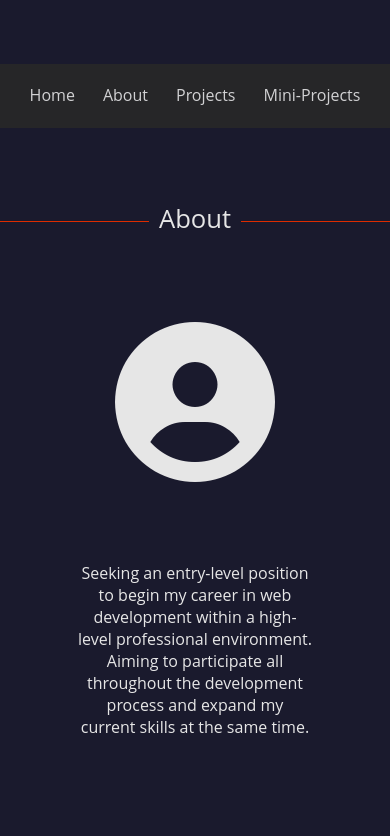
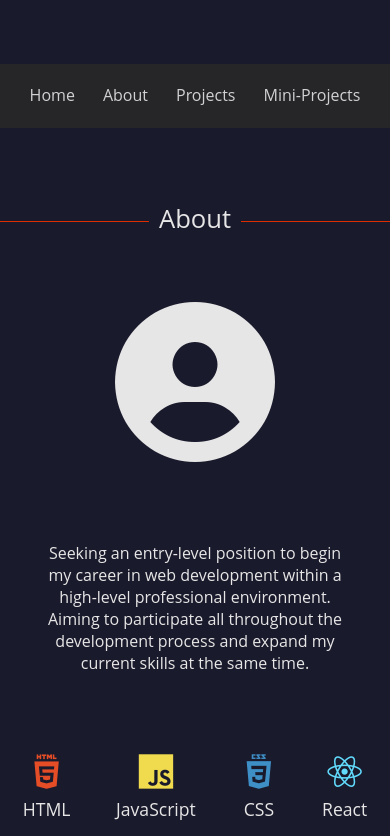
Before and after one commit to Swhag/old-portfolio, a React (Create React App) app: page / in a window 390 px wide. Shown: the part 780-1616 px from the top of the page. Built offline with nearby package versions, Linux system fonts and the light colour scheme; the HTML template or start-up script is replaced by a standard one.

Commit message:
projects section in progress

```diff
--- a/src/styles/about.css
+++ b/src/styles/about.css
@@ -1,6 +1,6 @@
 .about-section {
   width: 100%;
-  margin-bottom: 300px;
+  margin-bottom: 220px;
 }
 
 /* -------------------------------- */
@@ -25,7 +25,7 @@
 
 @media (max-width: 768px) {
   .about-section {
-    margin-bottom: 100px;
+    margin-bottom: 20px;
   }
 
   .about-header h2 {
@@ -39,15 +39,15 @@
 /* -------------------------------- */
 
 .about-container {
+  height: 100%;
   display: flex;
-  flex-direction: column;
   justify-content: center;
-  align-items: center;
+  align-items: baseline;
   gap: 100px;
 }
 
 .about-intro {
-  width: 60%;
+  width: 40%;
   margin-top: 100px;
 
   display: flex;
@@ -62,7 +62,7 @@
   justify-content: center;
   align-items: center;
   color: #e6e6e6;
-  font-size: 15rem;
+  font-size: 12rem;
 }
 
 .about-intro p {
@@ -100,6 +100,17 @@
 }
 
 @media (max-width: 768px) {
+  .about-container {
+    flex-direction: column;
+    align-items: center;
+    gap: 80px;
+  }
+
+  .about-intro {
+    width: 80%;
+    margin-top: 80px;
+  }
+
   .about-intro i {
     display: flex;
     justify-content: center;
```
Also changed, not shown: 2 other files (tests, documents, lock files or other folders).
